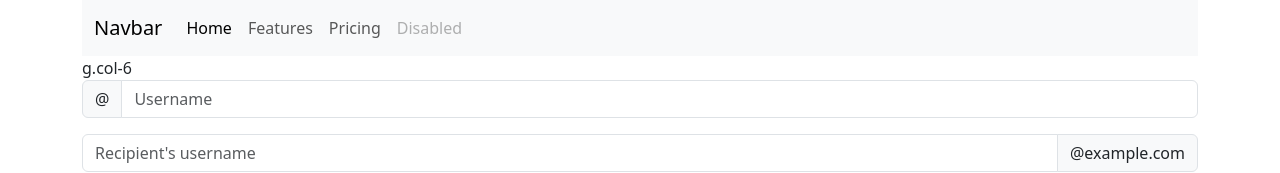
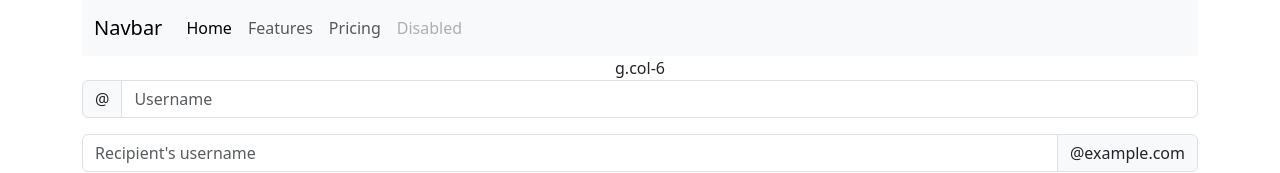
Before and after one commit to MarkRyuo/first_app, a React (Vite) app: page / in a window 1280 px wide. Shown: the top 173 px of the page. Built offline with nearby package versions, Linux system fonts and the light colour scheme.

Commit message:
Update Aug 14 2024

```diff
--- a/src/components/log.tsx
+++ b/src/components/log.tsx
@@ -3,8 +3,8 @@ function Log() {
     <>
       <div className="container-lg">
 
-        <div className="grid">
-          <div className="g.col-6">g.col-6</div>
+        <div className="grid text-center">
+          <div className="g.col-8">g.col-6</div>
         </div>
 
         <div className="input-group mb-3">
```
